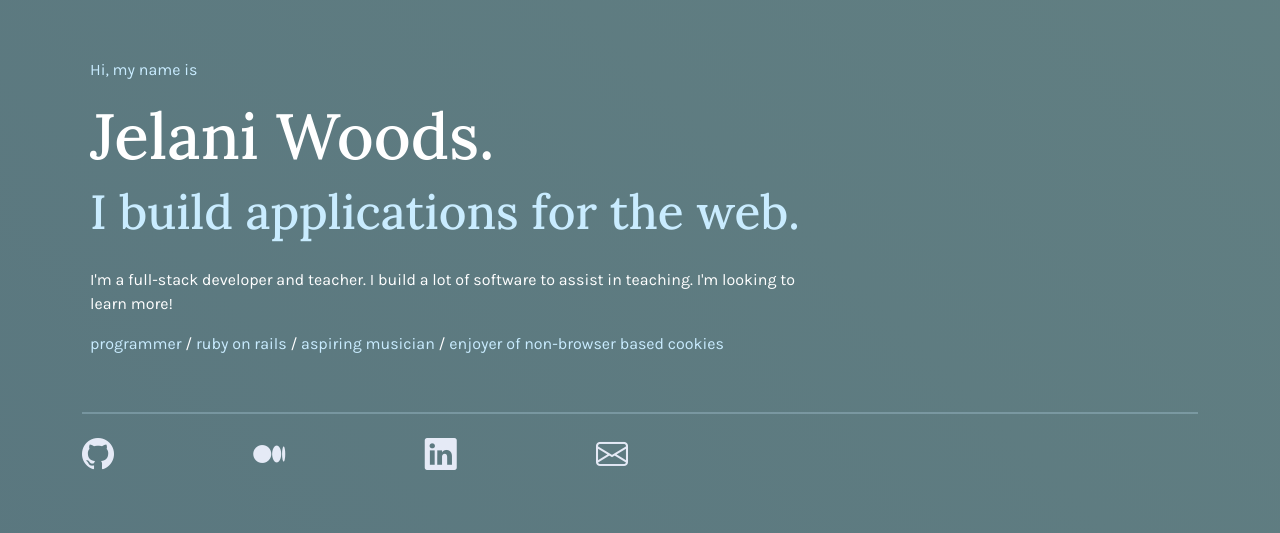
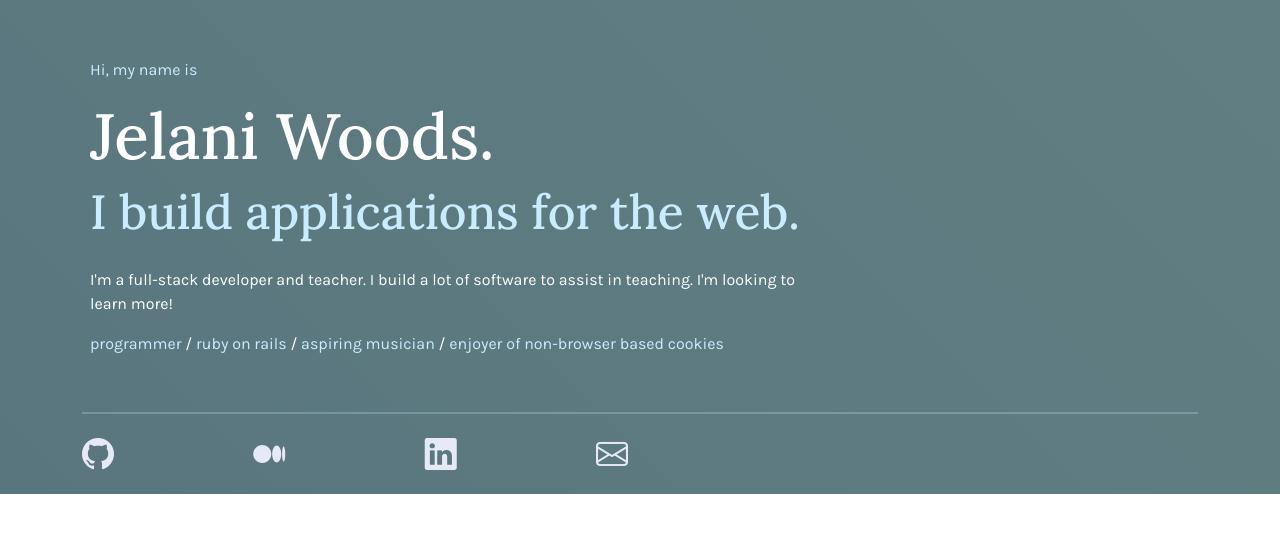
Before and after one commit to jmw686-appdev/til, a Jekyll site: the page index.html, which Jekyll copies as it is, in a window 1280 px wide. Shown: the top 533 px of the page. Built offline with Jekyll 4.4.1, drawn with Linux system fonts in a browser that asks for light colours.

Commit message:
Update index.html

```diff
--- a/index.html
+++ b/index.html
@@ -67,7 +67,7 @@
     </style>
   </head>
   <body>
-    <div class="dynamic-bg" style="height: 100vh;">
+    <div class="dynamic-bg d-flex" style="">
       <div class="container">
         <div class="row" style="padding-top: 50px;">
           <div class="col-12 text-break">
@@ -115,7 +115,7 @@
               <a href="https://github.com/jelaniwoods" class="icon-link" target="_blank"><i class="bi bi-github"></i></a>
               <a href="https://medium.com/@jelaniwoods" class="icon-link" target="_blank"><i class="bi bi-medium"></i></a>
               <a href="https://www.linkedin.com/in/jelanimwoods/" class="icon-link" target="_blank"><i class="bi bi-linkedin"></i></a>
-              <a href="mailto:jelanimwoods@gmail.com" class="icon-link"><i class="bi bi-envelope"></i></a>
+              <a href="https://www.linkedin.com/in/jelanimwoods/" class="icon-link" target="_blank"><i class="bi bi-envelope"></i></a>
             </div>
           </div>
         </div>
```
